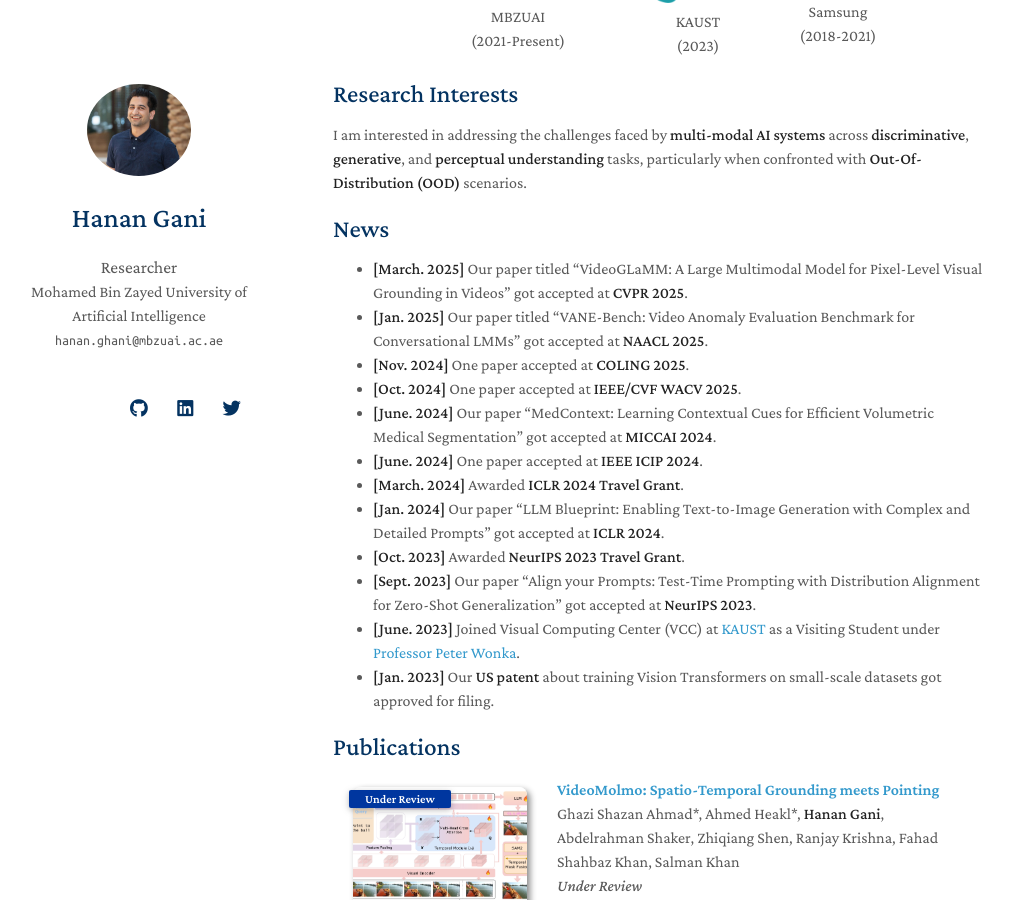
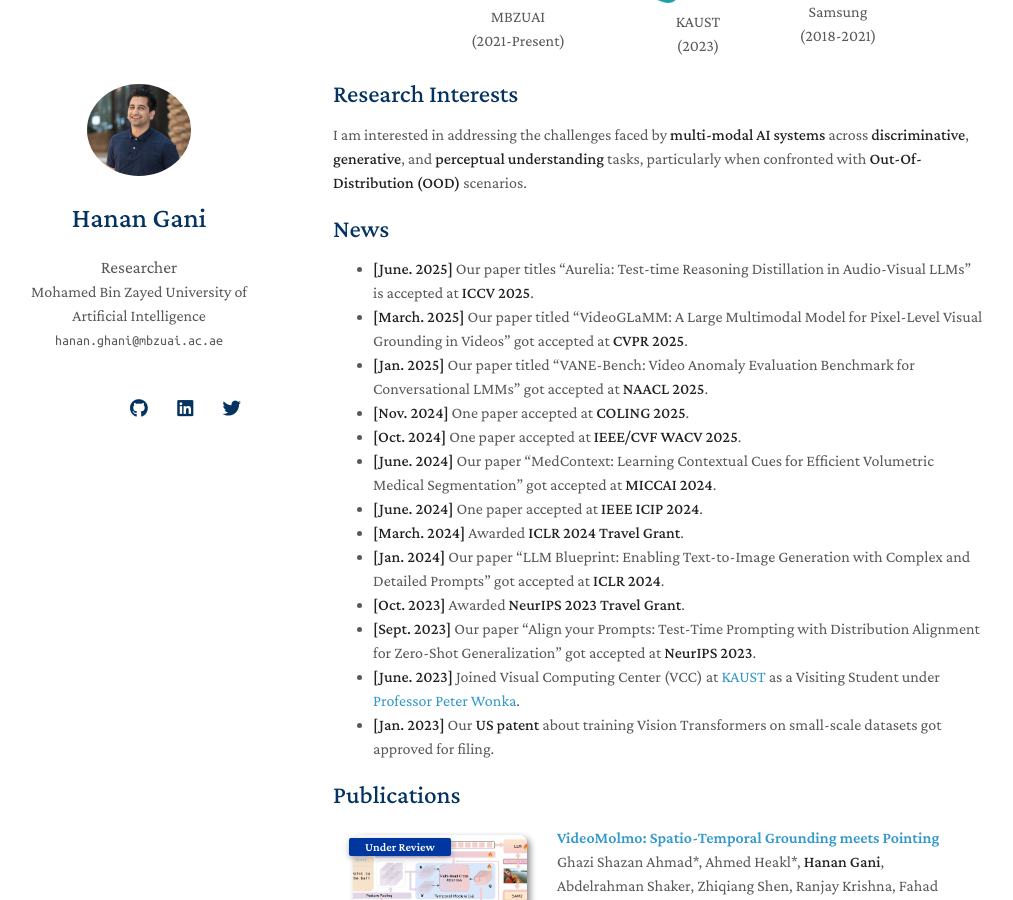
Before and after one commit to muhammadsaadkhankor/muhammadsaadkhankor.github.io, a Jekyll site: the page built from index.md, in a window 1280 px wide and 900 px high, scrolled down 446 px. Shown: the whole window, without its empty margins (137-1150 px from the left). Built offline with Jekyll 4.4.1, drawn with Linux system fonts in a browser that asks for light colours; nearby versions of some CDN libraries; a style sheet for code colours, icons or effects is not loaded; our own code applies the rules of GitHub Pages for plain Markdown files.

Commit message:
Update index.md

```diff
--- a/index.md
+++ b/index.md
@@ -31,6 +31,7 @@ I received my undergraduate degree in Electronics and Communication Engineering
 I am interested in addressing the challenges faced by **multi-modal AI systems** across **discriminative**, **generative**, and **perceptual understanding** tasks, particularly when confronted with **Out-Of-Distribution (OOD)** scenarios.
 
 ## News
+- **[June. 2025]** Our paper titles "Aurelia: Test-time Reasoning Distillation in Audio-Visual LLMs" is accepted at **ICCV 2025**.
 - **[March. 2025]** Our paper titled "VideoGLaMM: A Large Multimodal Model for Pixel-Level Visual Grounding in Videos" got accepted at **CVPR 2025**.
 - **[Jan. 2025]** Our paper titled "VANE-Bench: Video Anomaly Evaluation Benchmark for Conversational LMMs" got accepted at **NAACL 2025**.
 - **[Nov. 2024]** One paper accepted at **COLING 2025**.
```
